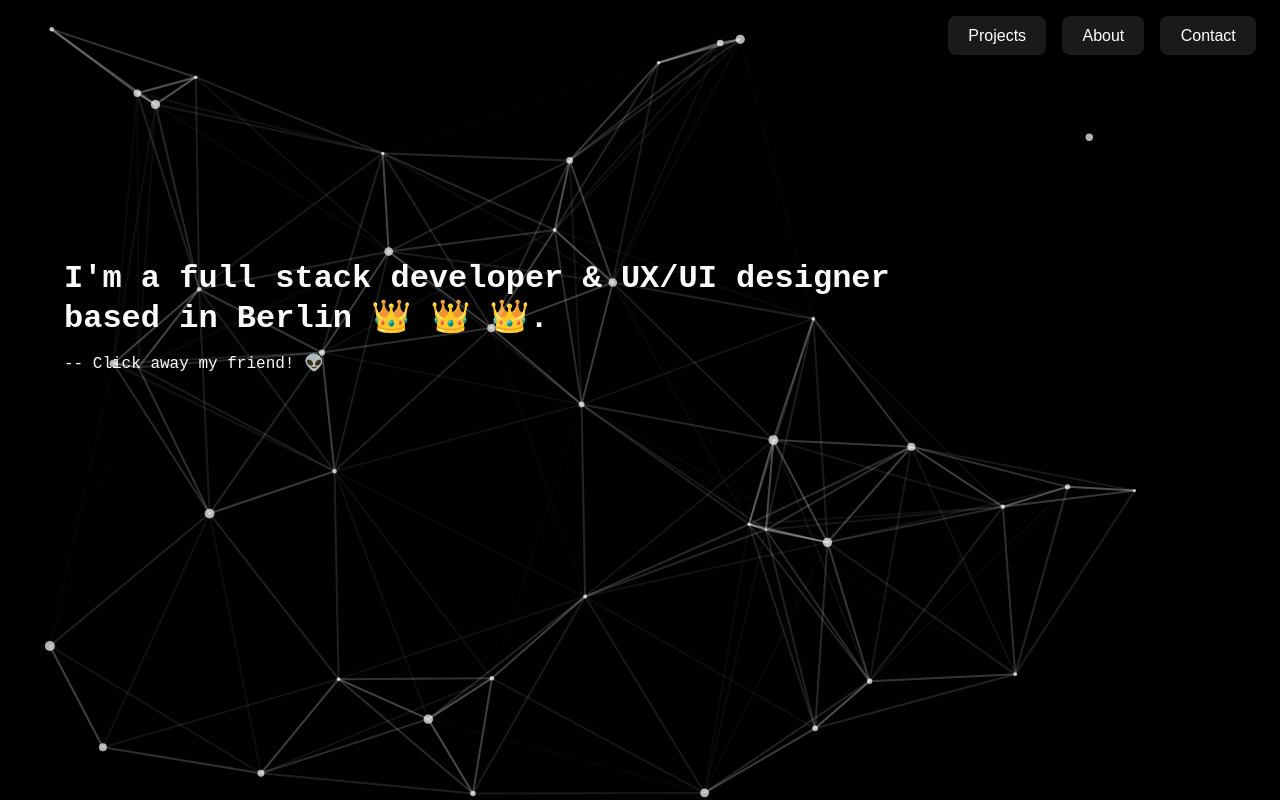
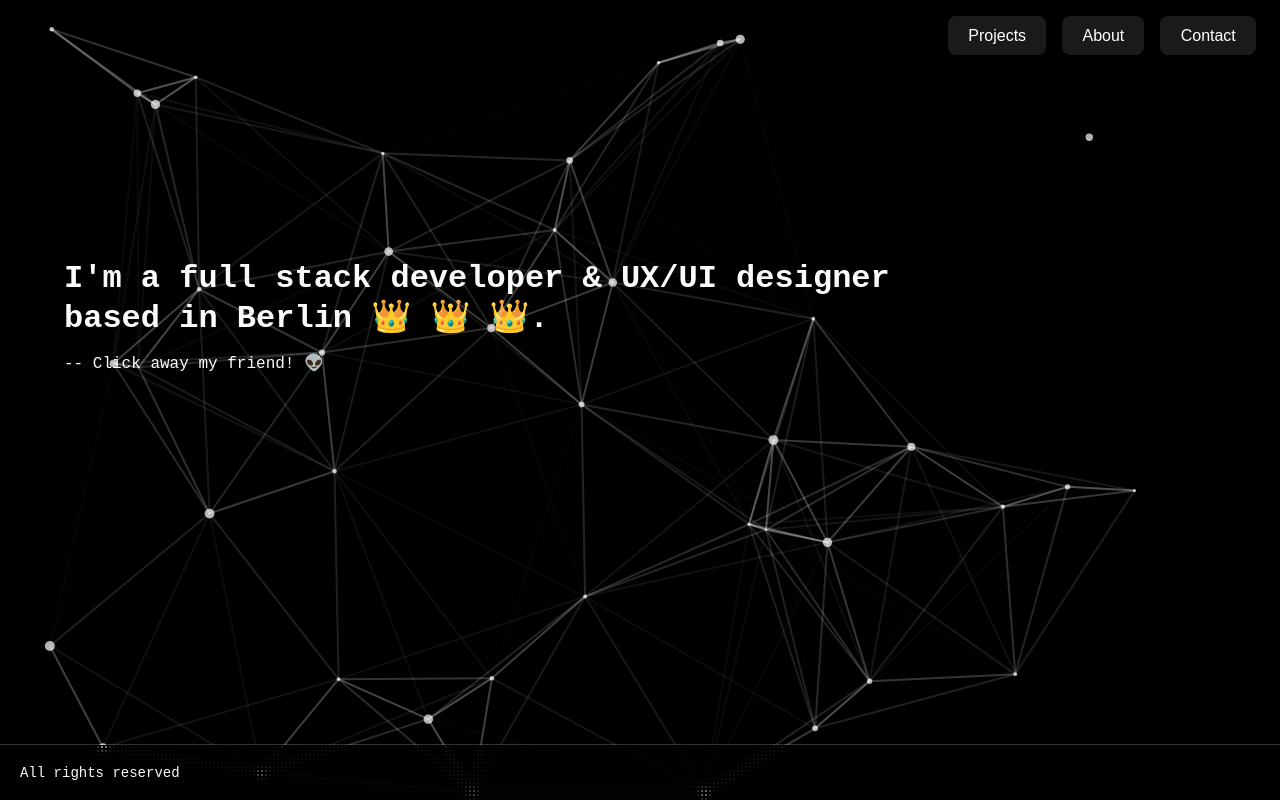
Before and after one commit to h-aburesha/my-next-website, a Next.js app: page / in a window 1280 px wide. Built offline with nearby package versions, Linux system fonts and the light colour scheme.

Commit message:
footer component added to all pages

```diff
--- /dev/null
+++ b/Components/Footer/Footer.tsx
@@ -0,0 +1,20 @@
+function Footer({ title = "All rights reserved" }) {
+    return (
+        <footer>
+            <a
+                href="https://www.framer.com/motion/"
+                target="_blank"
+                rel="noreferrer"
+            ></a>
+            <a
+                href="https://www.framer.com/docs/scroll-animations/"
+                target="_blank"
+                rel="noreferrer"
+            >
+                <code>{title}</code>
+            </a>
+        </footer>
+    );
+}
+
+export default Footer;
--- a/pages/about.tsx
+++ b/pages/about.tsx
@@ -1,6 +1,7 @@
 import React from "react";
 import { FaLinkedin, FaGithub, FaDownload } from "react-icons/fa";
 import Image from "next/image";
+import Footer from "../Components/Footer/Footer";
 
 const AboutMe = () => {
     return (
@@ -95,6 +96,7 @@ const AboutMe = () => {
                     German.
                 </p>
             </article>
+            <Footer />
         </>
     );
 };
--- a/pages/index.tsx
+++ b/pages/index.tsx
@@ -1,5 +1,5 @@
-import Head from "next/head";
 import Image from "next/image";
+import Footer from "../Components/Footer/Footer";
 
 import { Inter } from "next/font/google";
 import styles from "@/styles/Home.module.css";
@@ -36,6 +36,7 @@ export default function Home() {
                     <code> -- Click away my friend! 👽</code>
                 </header>
             </div>
+            <Footer />
         </>
     );
 }
--- a/pages/projects/1.tsx
+++ b/pages/projects/1.tsx
@@ -1,3 +1,5 @@
+import Footer from "../../Components/Footer/Footer";
+
 function Project1() {
     return (
         <>
@@ -106,6 +108,7 @@ function Project1() {
                     utilizes AWS bucket for image hosting.
                 </p>
             </article>
+            <Footer />
         </>
     );
 }
--- a/pages/projects/2.tsx
+++ b/pages/projects/2.tsx
@@ -1,3 +1,5 @@
+import Footer from "../../Components/Footer/Footer";
+
 function Project2() {
     return (
         <>
@@ -106,6 +108,7 @@ function Project2() {
                     utilizes AWS bucket for image hosting.
                 </p>
             </article>
+            <Footer />
         </>
     );
 }
--- a/pages/projects/3.tsx
+++ b/pages/projects/3.tsx
@@ -1,3 +1,5 @@
+import Footer from "../../Components/Footer/Footer";
+
 function Project3() {
     return (
         <>
@@ -106,6 +108,7 @@ function Project3() {
                     utilizes AWS bucket for image hosting.
                 </p>
             </article>
+            <Footer />
         </>
     );
 }
--- a/pages/projects/4.tsx
+++ b/pages/projects/4.tsx
@@ -1,3 +1,5 @@
+import Footer from "../../Components/Footer/Footer";
+
 function Project4() {
     return (
         <>
@@ -106,6 +108,7 @@ function Project4() {
                     utilizes AWS bucket for image hosting.
                 </p>
             </article>
+            <Footer />
         </>
     );
 }
--- a/pages/projects/5.tsx
+++ b/pages/projects/5.tsx
@@ -1,3 +1,5 @@
+import Footer from "../../Components/Footer/Footer";
+
 function Project5() {
     return (
         <>
@@ -106,6 +108,7 @@ function Project5() {
                     utilizes AWS bucket for image hosting.
                 </p>
             </article>
+            <Footer />
         </>
     );
 }
--- a/pages/projects/index.tsx
+++ b/pages/projects/index.tsx
@@ -7,6 +7,7 @@ import {
     MotionValue,
 } from "framer-motion";
 import Image from "next/image";
+import Footer from "../../Components/Footer/Footer";
 
 function useParallax(value: MotionValue<number>, distance: number) {
     return useTransform(value, [0, 1], [-distance, distance]);
@@ -86,6 +87,7 @@ export default function Projects() {
                 <ProjectImage key={image} id={image} />
             ))}
             <motion.div className="progress" style={{ scaleX }} />
+            <Footer />
         </>
     );
 }
```
